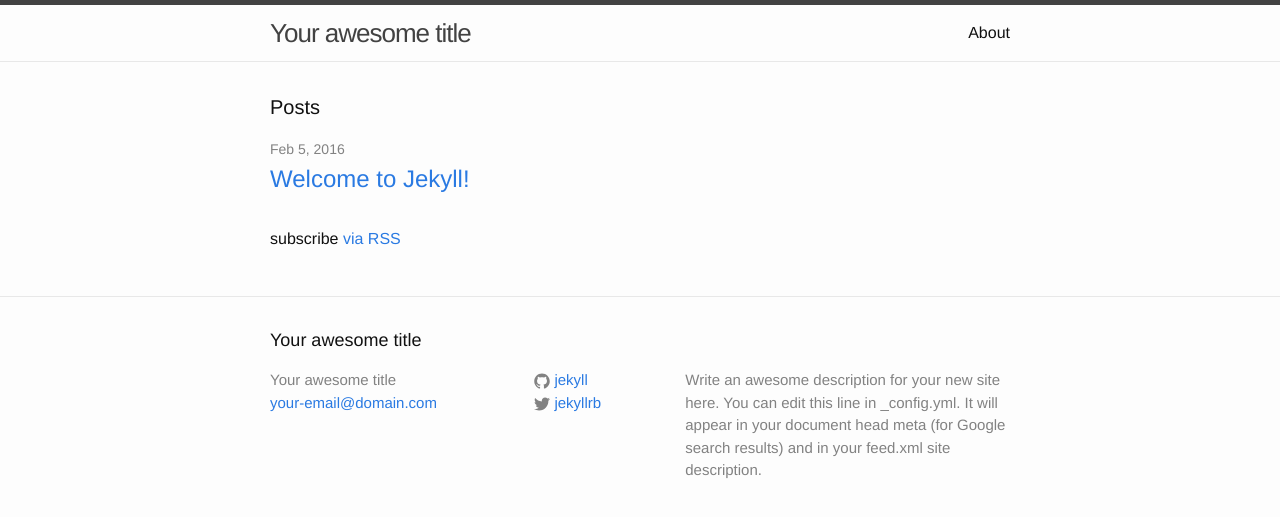
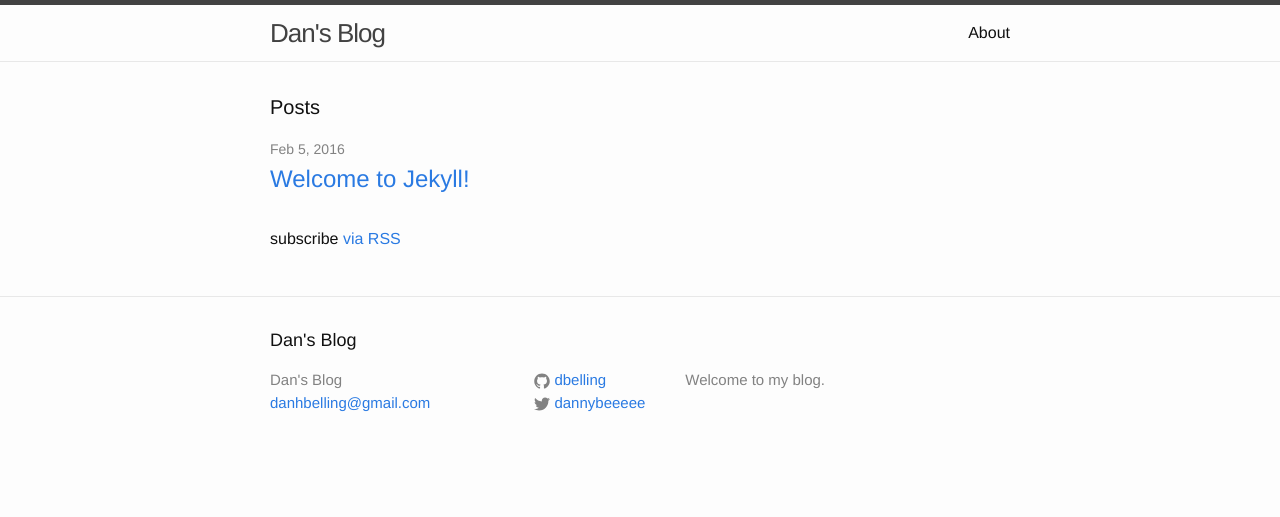
Before and after one commit to dbelling/dbelling.github.io, a Jekyll site: the page built from index.html, in a window 1280 px wide. Shown: the top 517 px of the page. Built offline with Jekyll 4.4.1, drawn with Linux system fonts in a browser that asks for light colours.

Commit message:
Config updates

```diff
--- a/_config.yml
+++ b/_config.yml
@@ -6,16 +6,14 @@
 # 'jekyll serve'. If you change this file, please restart the server process.
 
 # Site settings
-title: Your awesome title
-email: your-email@domain.com
+title: Dan's Blog
+email: danhbelling@gmail.com
 description: > # this means to ignore newlines until "baseurl:"
-  Write an awesome description for your new site here. You can edit this
-  line in _config.yml. It will appear in your document head meta (for
-  Google search results) and in your feed.xml site description.
+  Welcome to my blog.
 baseurl: "" # the subpath of your site, e.g. /blog
-url: "http://yourdomain.com" # the base hostname & protocol for your site
-twitter_username: jekyllrb
-github_username:  jekyll
+url: "http://dbelling.github.io" # the base hostname & protocol for your site
+twitter_username: dannybeeeee
+github_username:  dbelling
 
 # Build settings
 markdown: kramdown
```
